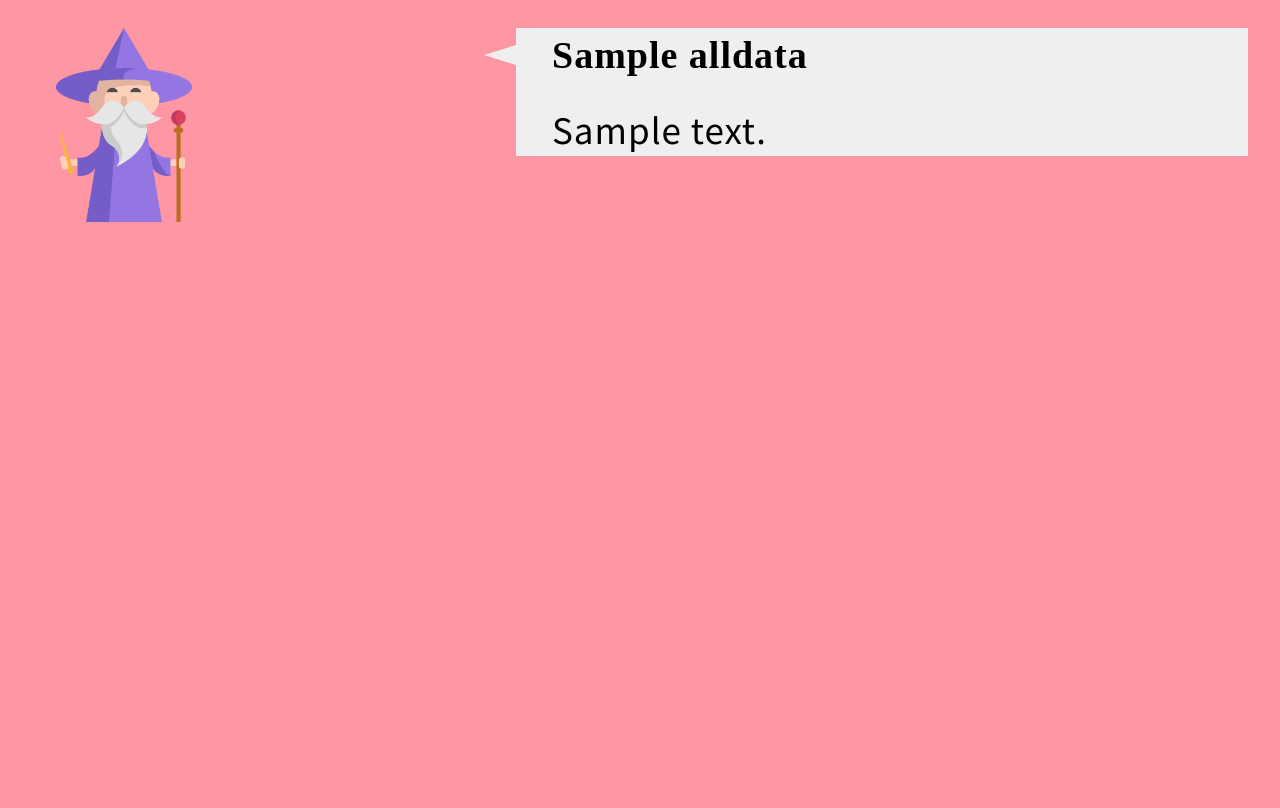
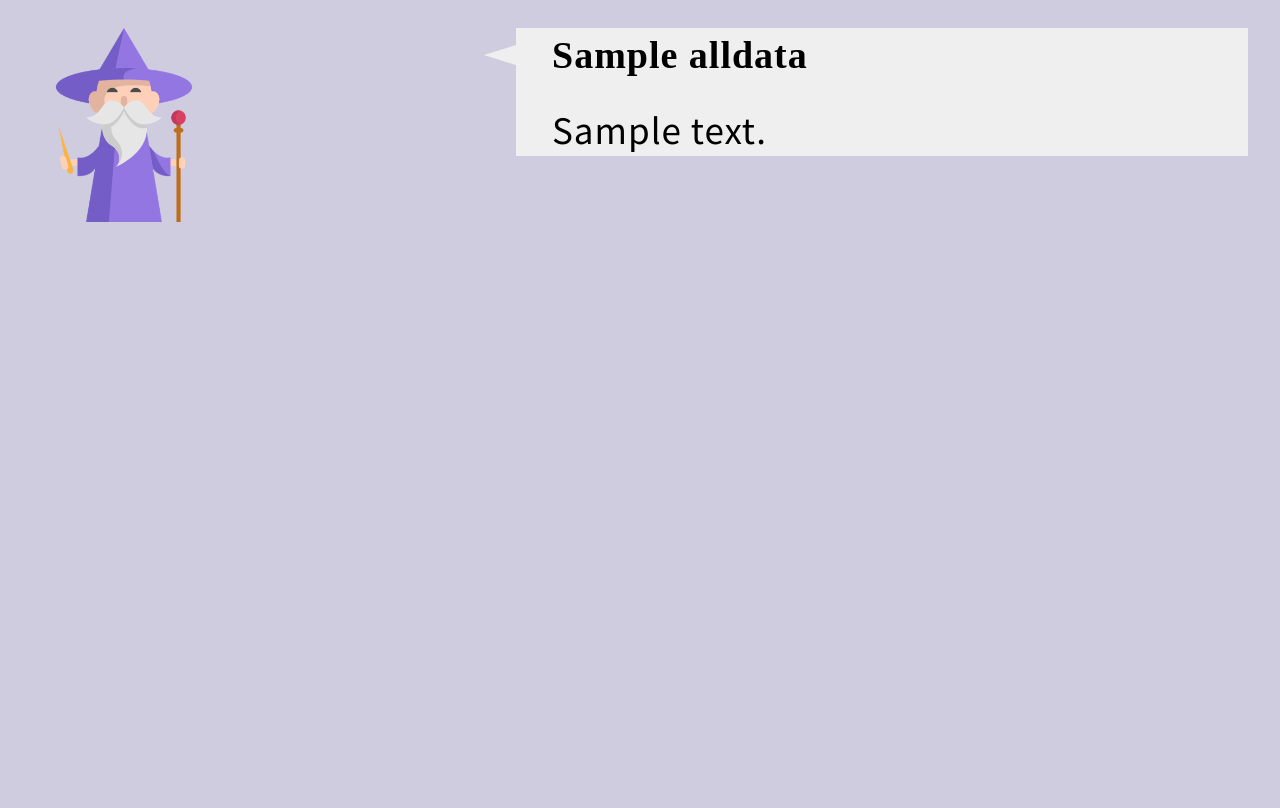
Before and after one commit to soyoung7777/kakaobot_test, a Django app: page /index/1/ in a window 1280 px wide. Run offline with Django 3.2, Linux system fonts and the light colour scheme; tables that the repository leaves empty hold one stand-in row (values such as "Sample post"); some web fonts are replaced.

Commit message:
no message

```diff
--- a/Django/chat/static/web/css/chat.css
+++ b/Django/chat/static/web/css/chat.css
@@ -3,7 +3,7 @@
 @import url(http://fonts.googleapis.com/earlyaccess/notosanskr.css);
 html,
 body {
- background-color: #FF96A3;
+ background-color: #D0CCDF;
  width:100%;
  height:100%;
  overflow-x:hidden;
```
